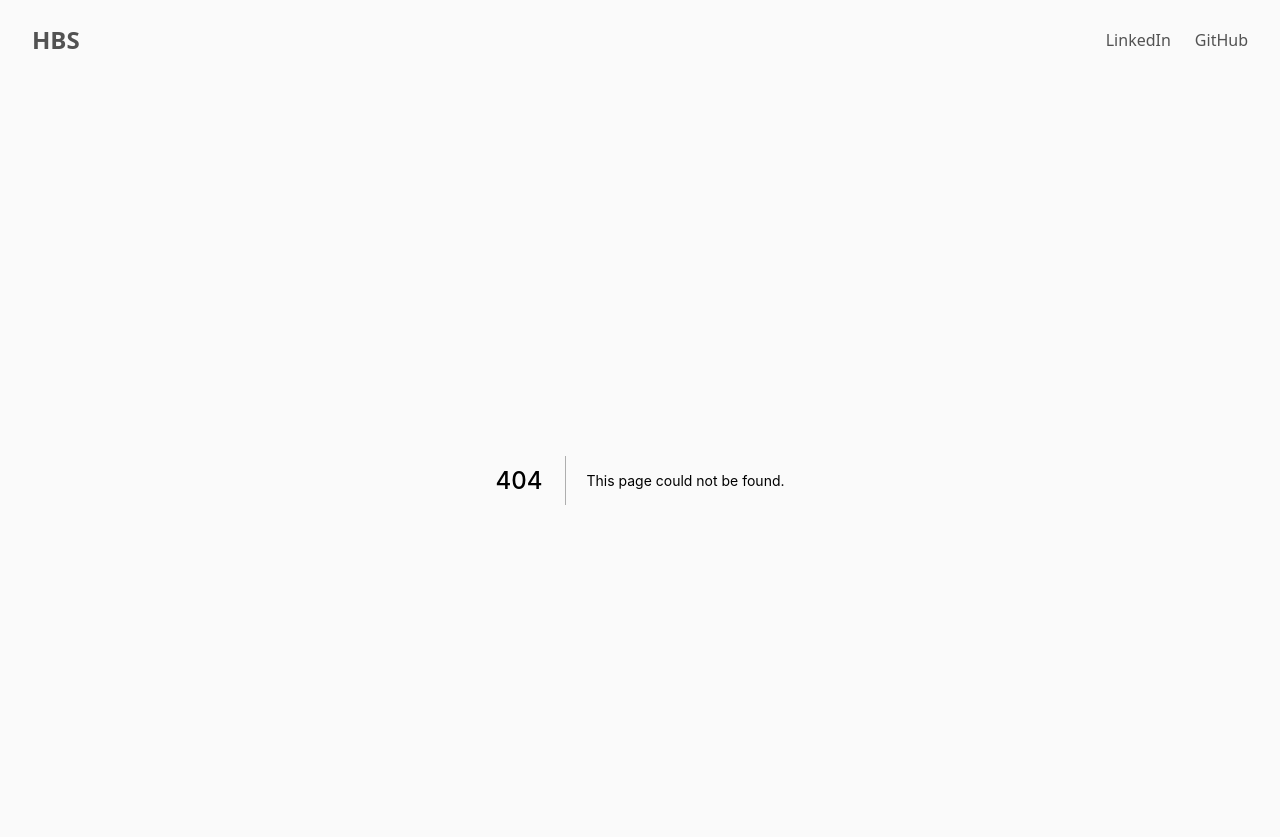
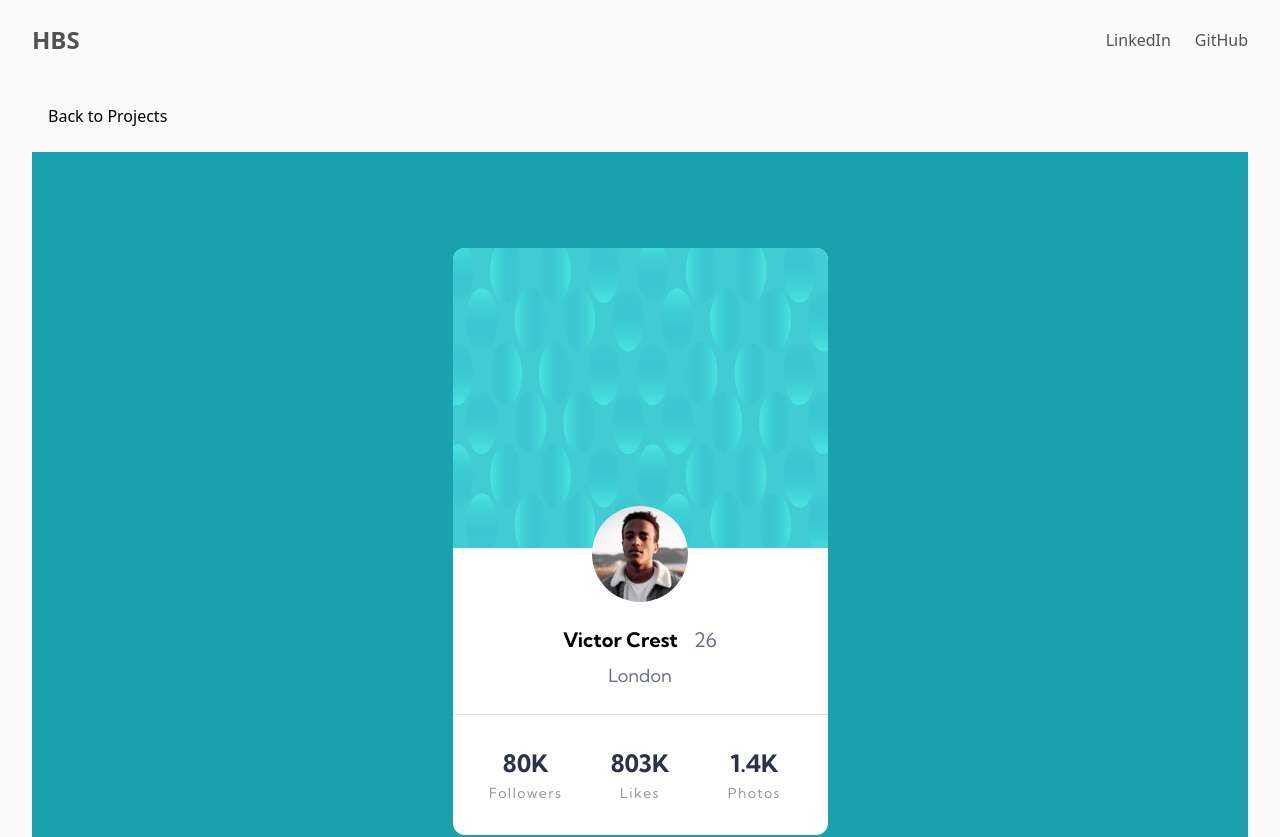
Before and after one commit to hayden-93/ui-practise, a Next.js app: page /profile-card in a window 1280 px wide. Before the commit this address had no page. Shown: the top 837 px of the page. Built offline with nearby package versions, Linux system fonts and the light colour scheme.

Commit message:
feat: profile card

```diff
--- /dev/null
+++ b/pages/profile-card.tsx
@@ -0,0 +1,82 @@
+/* eslint-disable @next/next/no-page-custom-font */
+import Head from "next/head";
+
+import { Image, Link } from "../src/components";
+
+const ProfileCard = () => {
+  return (
+    <>
+      <Head>
+        <link
+          href="https://fonts.googleapis.com/css2?family=Kumbh+Sans:wght@400;700&display=swap"
+          rel="stylesheet"
+        />
+      </Head>
+      <nav className="py-6 px-4">
+        <Link href="/">Back to Projects</Link>
+      </nav>
+      <div className="max-w-screen-max mx-auto bg-primary-profile-cyan py-24">
+        <div className="max-w-screen-m mx-auto bg-white rounded-xl overflow-hidden font-body">
+          <Image
+            src="/assets/img/projects/profile-card/bg-pattern-card.svg"
+            alt="Background image"
+            width={375}
+            height={300}
+            className=""
+          />
+          <div className="flex justify-center items-center -mt-12">
+            <Image
+              src="/assets/img/projects/profile-card/image-victor.jpeg"
+              alt="Profile picture"
+              width={96}
+              height={96}
+              className="rounded-full border-4 border-white"
+            />
+          </div>
+          <div className="py-6 space-y-2">
+            <div className="flex justify-center items-center space-x-4">
+              <span className="text-xl font-bold">Victor Crest</span>
+              <span className="text-xl font-normal text-primary-profile-dark-grayish-blue">
+                26
+              </span>
+            </div>
+            <div className="flex justify-center items-center">
+              <span className="text-lg font-normal text-primary-profile-dark-grayish-blue">
+                London
+              </span>
+            </div>
+          </div>
+          <hr className="text-neutral-profile-dark-gray opacity-30 h-px w-full" />
+          <ul className="grid grid-cols-3 justify-evenly py-8 px-4 text-center">
+            <li className="space-y-1">
+              <span className="text-primary-profile-dark-blue text-2xl font-bold">
+                80K
+              </span>
+              <span className="block text-neutral-profile-dark-gray font-normal text-sm tracking-widest">
+                Followers
+              </span>
+            </li>
+            <li className="space-y-1">
+              <span className="text-primary-profile-dark-blue text-2xl font-bold">
+                803K
+              </span>
+              <span className="block text-neutral-profile-dark-gray font-normal text-sm tracking-widest">
+                Likes
+              </span>
+            </li>
+            <li className="space-y-1">
+              <span className="text-primary-profile-dark-blue text-2xl font-bold">
+                1.4K
+              </span>
+              <span className="block text-neutral-profile-dark-gray font-normal text-sm tracking-widest">
+                Photos
+              </span>
+            </li>
+          </ul>
+        </div>
+      </div>
+    </>
+  );
+};
+
+export default ProfileCard;
```
